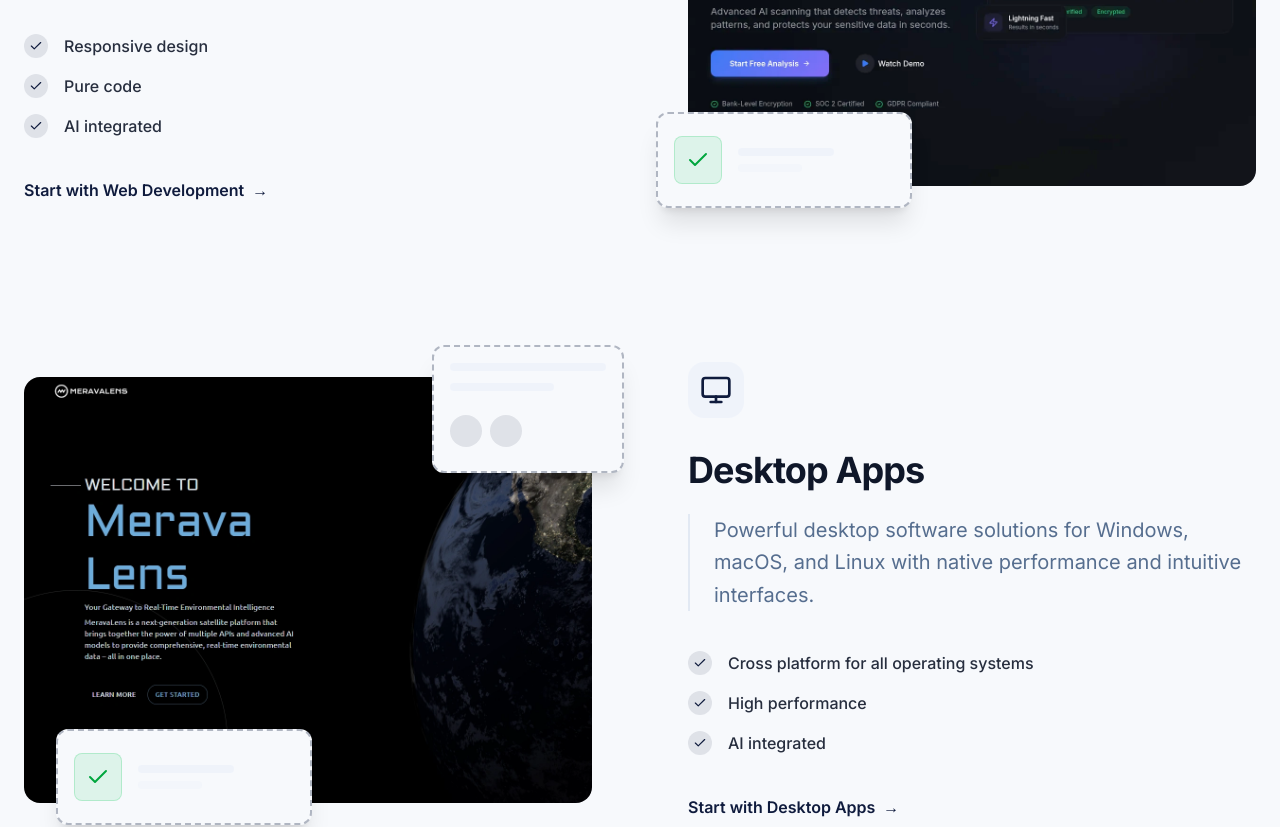
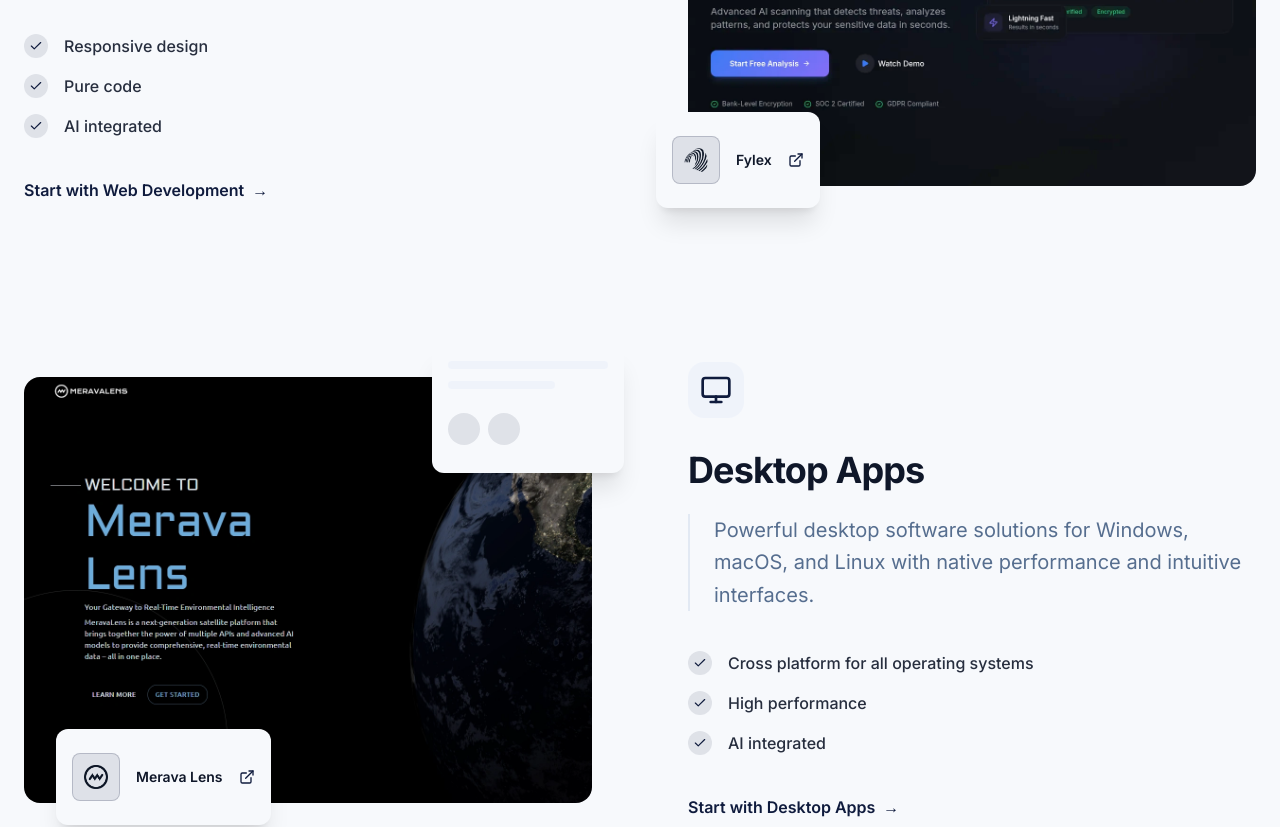
Before and after one commit to nefara-bg/Nefara-Web, a Next.js app in the folder client/: page /en in a window 1280 px wide. Shown: the part 1563-2390 px from the top of the page. Built offline with nearby package versions, Linux system fonts and the light colour scheme.

Commit message:
Add logos

```diff
--- a/client/src/components/ServicesSection/ServicesSection.tsx
+++ b/client/src/components/ServicesSection/ServicesSection.tsx
@@ -1,7 +1,7 @@
 "use client"
 
 import * as motion from "motion/react-client";
-import { Globe, Monitor, Smartphone, Check } from "lucide-react";
+import { Globe, Monitor, Smartphone, Check, ExternalLink } from "lucide-react";
 import Image from "next/image";
 
 import { useTranslations } from "next-intl";
@@ -28,6 +28,12 @@ export function ServicesSection() {
             icon: Smartphone,
             features: [t("mobile.content.content1"), t("mobile.content.content2"), t("mobile.content.content3")],
         },
+    ];
+
+    const projectUrls = [
+        "https://fylex.org", // Fylex
+        "https://devpost.com/software/meravalens", // Merava Lens
+        "https://morzio.com", // Morzio
     ];
 
     const scrollToContact = () => {
@@ -137,7 +143,7 @@ export function ServicesSection() {
                                         </div>
 
                                         {/* Floating Card Outline 1 (Top Right) - Enhanced for mobile */}
-                                        <div className="absolute -right-4 md:-right-8 -top-4 md:-top-8 w-32 h-20 md:w-48 md:h-32 rounded-lg md:rounded-xl border-2 border-dashed border-primary/30 bg-background shadow-lg md:shadow-xl p-2 md:p-4 block float-animation transition-transform duration-500 hover:-translate-y-1 md:hover:-translate-y-2">
+                                        <div className="absolute -right-4 md:-right-8 -top-4 md:-top-8 w-32 h-20 md:w-48 md:h-32 rounded-lg md:rounded-xl bg-background shadow-lg md:shadow-xl p-2 md:p-4 block float-animation transition-transform duration-500 hover:-translate-y-1 md:hover:-translate-y-2">
                                             <div className="w-full h-1 md:h-2 bg-secondary/50 rounded-full mb-2 md:mb-3" />
                                             <div className="w-2/3 h-1 md:h-2 bg-secondary/50 rounded-full mb-3 md:mb-6" />
                                             <div className="flex gap-1 md:gap-2">
@@ -146,15 +152,41 @@ export function ServicesSection() {
                                             </div>
                                         </div>
 
-                                        {/* Floating Card Outline 2 (Bottom Left) - Simplified for mobile */}
-                                        <div className={`absolute -left-4 md:-left-8 -bottom-4 md:-bottom-8 w-48 md:w-64 h-16 md:h-24 rounded-lg md:rounded-xl border-2 border-dashed border-primary/30 bg-background shadow-lg md:shadow-xl p-2 md:p-4 flex items-center gap-2 md:gap-4 float-animation-delayed transition-transform duration-500 hover:translate-y-1 md:hover:translate-y-2 ${index % 2 === 1 ? "right-auto left-4 md:left-8" : "left-auto -right-4 md:-right-8"}`}>
-                                            <div className="w-8 h-8 md:w-12 md:h-12 rounded-md md:rounded-lg bg-green-500/10 border border-green-500/20 flex items-center justify-center text-green-600">
-                                                <Check className="w-4 h-4 md:w-6 md:h-6" />
+                                        {/* Floating Card Outline 2 (Bottom Left) - Project Name */}
+                                        <div className={`absolute -left-4 md:-left-8 -bottom-4 md:-bottom-8 h-16 md:h-24 rounded-lg md:rounded-xl bg-background shadow-lg md:shadow-xl px-3 md:px-4 py-2 md:py-4 inline-flex items-center gap-2 md:gap-4 float-animation-delayed transition-transform duration-500 hover:translate-y-1 md:hover:translate-y-2 w-fit ${index % 2 === 1 ? "right-auto left-4 md:left-8" : "left-auto -right-4 md:-right-8"}`}>
+                                            <div className="w-8 h-8 md:w-12 md:h-12 rounded-md md:rounded-lg bg-primary/10 border border-primary/20 flex items-center justify-center text-primary flex-shrink-0 overflow-hidden">
+                                                {index === 0 ? (
+                                                    <Image
+                                                        src="/fylex-logo.webp"
+                                                        alt="Fylex"
+                                                        width={24}
+                                                        height={24}
+                                                        className="w-4 h-4 md:w-6 md:h-6 object-contain"
+                                                    />
+                                                ) : index === 1 ? (
+                                                    <Image
+                                                        src="/merava-logo.webp"
+                                                        alt="Merava Lens"
+                                                        width={24}
+                                                        height={24}
+                                                        className="w-4 h-4 md:w-6 md:h-6 object-contain"
+                                                    />
+                                                ) : (
+                                                    <Check className="w-4 h-4 md:w-6 md:h-6" />
+                                                )}
                                             </div>
-                                            <div>
-                                                <div className="w-16 md:w-24 h-1 md:h-2 bg-secondary/50 rounded-full mb-1 md:mb-2" />
-                                                <div className="w-10 md:w-16 h-1 md:h-2 bg-secondary/30 rounded-full" />
-                                            </div>
+                                            <span className="text-xs md:text-sm font-semibold text-foreground whitespace-nowrap">
+                                                {index === 0 ? "Fylex" : index === 1 ? "Merava Lens" : "Morzio"}
+                                            </span>
+                                            <a
+                                                href={projectUrls[index]}
+                                                target="_blank"
+                                                rel="noopener noreferrer"
+                                                className="flex items-center justify-center text-primary hover:text-primary/80 transition-colors flex-shrink-0"
+                                                aria-label={`Visit ${index === 0 ? "Fylex" : index === 1 ? "Merava Lens" : "Morzio"}`}
+                                            >
+                                                <ExternalLink className="w-3 h-3 md:w-4 md:h-4" />
+                                            </a>
                                         </div>
                                     </div>
                                 </div>
```
Also changed, not shown: client/public/fylex-logo.webp (added), client/public/merava-logo.webp (added).
